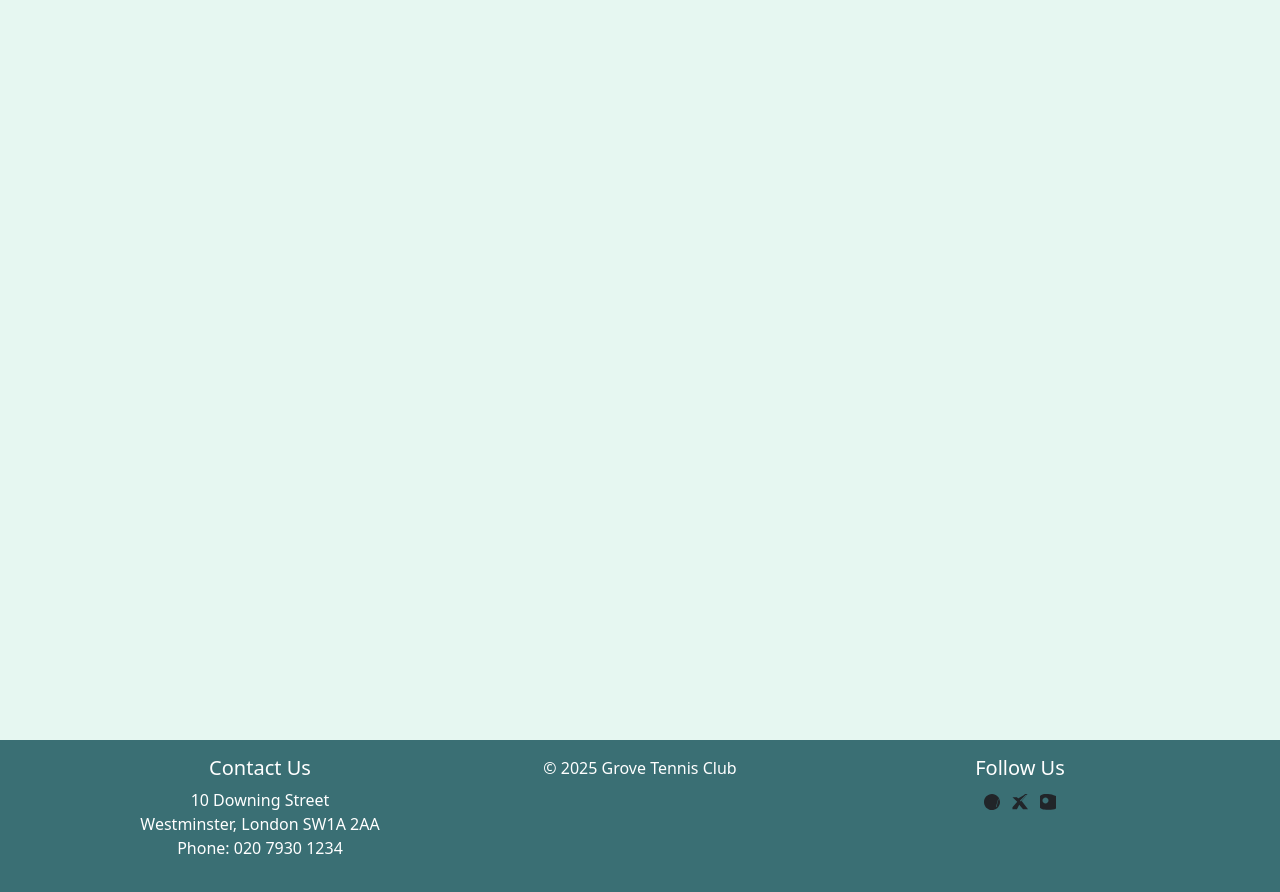
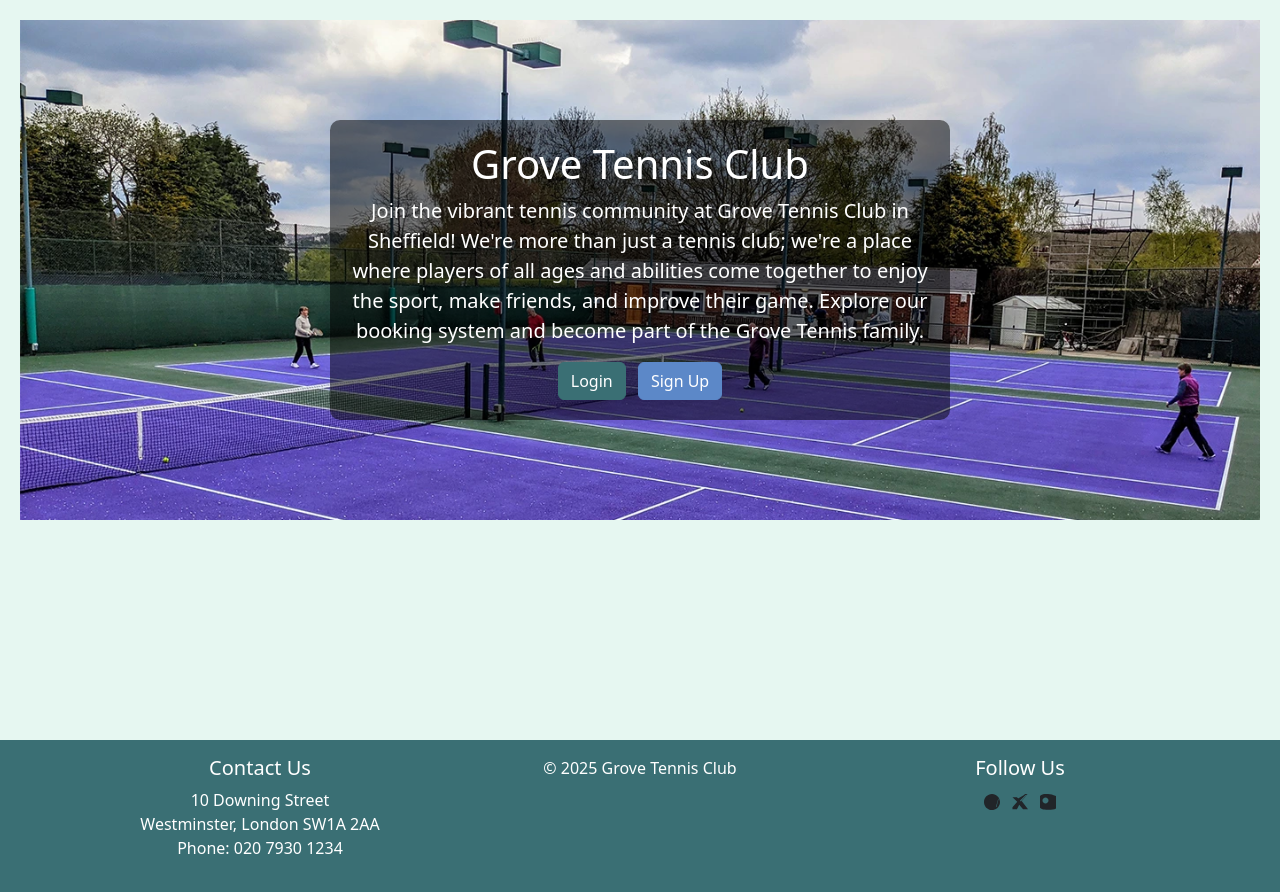
Before and after one commit to tbuchan1997/grove-tennis-club, a Django app: page / in a window 1280 px wide. Shown: the part 56-948 px from the top of the page. Run offline with Django 4.2, Linux system fonts and the light colour scheme; some libraries are stand-ins or nearby versions.

Commit message:
Style index.html

```diff
--- a/static/css/style.css
+++ b/static/css/style.css
@@ -140,3 +140,10 @@ body {
     min-height: calc(100vh - 120px); /* Adjust 120px if your header/footer height changes */
     margin-bottom: 60px;
 }
+
+/* Hero Image Text Overlay */
+.position-absolute {
+    background-color: rgba(0, 0, 0, 0.5); /* Semi-transparent black background */
+    padding: 20px;
+    border-radius: 10px;
+}
--- a/templates/index.html
+++ b/templates/index.html
@@ -1,28 +1,29 @@
 {% extends "base_generic.html" %}
 {% load static %}
 
-<!DOCTYPE html>
-<html lang="en">
-<head>
-    <meta charset="UTF-8">
-    <meta name="viewport" content="width=device-width, initial-scale=1.0">
-    <title>Welcome to Grove Tennis Club</title>
-    <link href="https://cdn.jsdelivr.net/npm/bootstrap@5.3.2/dist/css/bootstrap.min.css" rel="stylesheet"
-        integrity="sha384-T3c6CoIi6uLrA9TneNEoa7RxnatzjcDSCmG1MXxSR1GAsXEV/Dwwykc2MPK8M2HN" crossorigin="anonymous">
-    <link rel="stylesheet" href="{% static 'css/style.css' %}" >
-    <script src="https://kit.fontawesome.com/34a949671a.js" crossorigin="anonymous"></script>
+{% block title %}Welcome to Grove Tennis Club{% endblock %}
 
-</head>
-<body>
-    <header>
-        <h1>Grove Tennis Club</h1>
-    </header>
+{% block content %}
 
-    <main>
-        <p>Welcome to the Tennis Club Booking System!</p>
-        <a href="{% url 'login' %}">Login</a>
-        <a href="{% url 'register' %}">Sign Up</a>
-    </main>
 
-</body>
-</html>
+<div class="container-fluid p-0"> {# Container for full-width image #}
+    <div class="position-relative"> {# Needed for text overlay #}
+        <img src="{% static 'images/grove_tc_hero_image.webp' %}" class="img-fluid w-100"
+            alt="Grove Tennis Club Hero Image" style="max-height: 500px; object-fit: cover;"> {# Hero Image #}
+        <div class="position-absolute top-50 start-50 translate-middle text-center text-white"> {# Text Overlay #}
+            <h1>Grove Tennis Club</h1>
+            <p class="lead">Join the vibrant tennis community at Grove Tennis Club in Sheffield! We're more than just a
+                tennis club; we're a place where players of all ages and abilities come together to enjoy the sport,
+                make friends, and improve their game. Explore our booking system and become part of the Grove Tennis
+                family.</p>
+            <a href="{% url 'login' %}" class="btn btn-primary me-2">Login</a>
+            <a href="{% url 'register' %}" class="btn btn-secondary">Sign Up</a>
+        </div>
+    </div>
+</div>
+
+<main>
+
+</main>
+
+{% endblock %}
```
Also changed, not shown: static/images/grove_tc_hero_image.webp (added).
